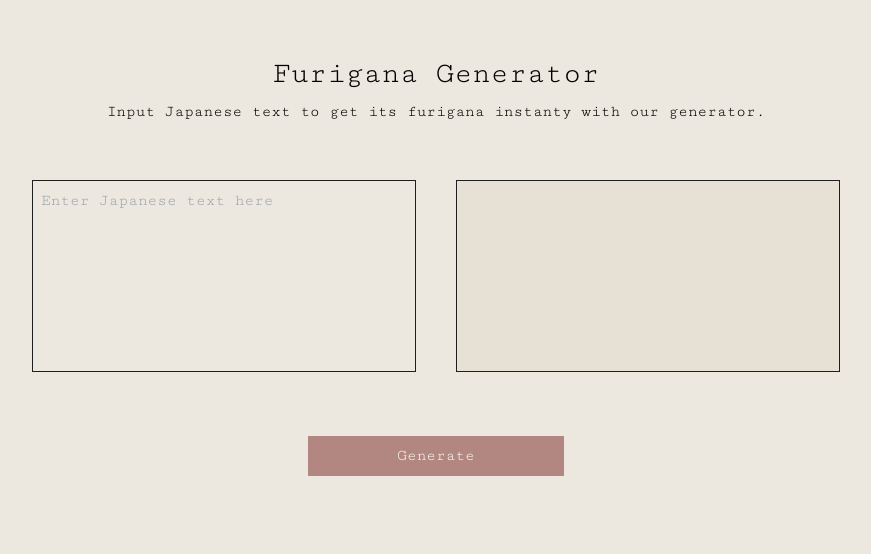
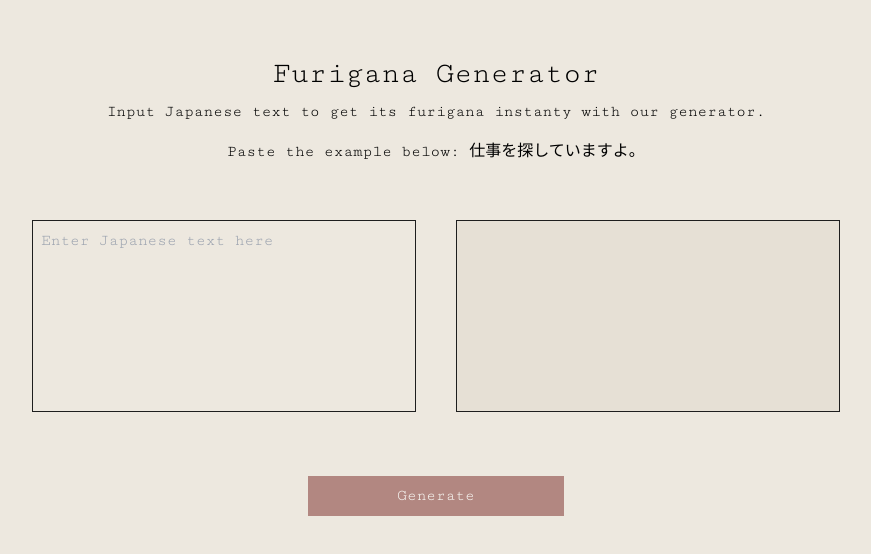
Before and after one commit to robmaeda/react-furigana-generator, a React (Vite) app: page / in a window 1280 px wide. Shown: the top 554 px of the page, without its empty margins (204-1075 px from the left). Built offline with nearby package versions, Linux system fonts and the light colour scheme.

Commit message:
Add example to paste

```diff
--- a/src/App.tsx
+++ b/src/App.tsx
@@ -1,6 +1,6 @@
+import axios from "axios";
+import parse from "html-react-parser";
 import { useState } from "react";
-import axios from "axios";
-import parse from "html-react-parser"
 
 const App = () => {
   const [inputText, setInputText] = useState<string>("");
@@ -39,6 +39,7 @@ const App = () => {
     <div className="px-10 py-5 flex flex-col items-center xl:pt-14">
       <div className="text-3xl">Furigana Generator</div>
       <div className="mt-2">Input Japanese text to get its furigana instanty with our generator.</div>
+      <div className="mt-4">Paste the example below: 仕事を探していますよ。</div>
       <div className="flex flex-col items-center justify-center mt-14">
         <div className="flex">
           <textarea
```
